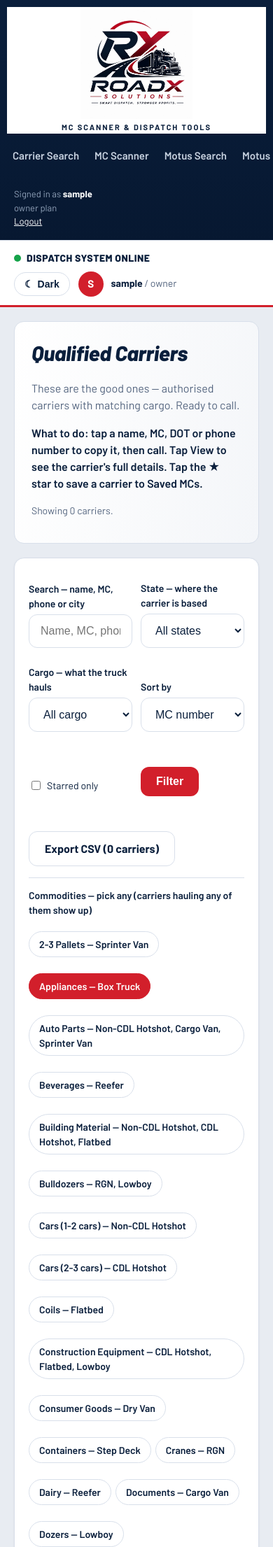
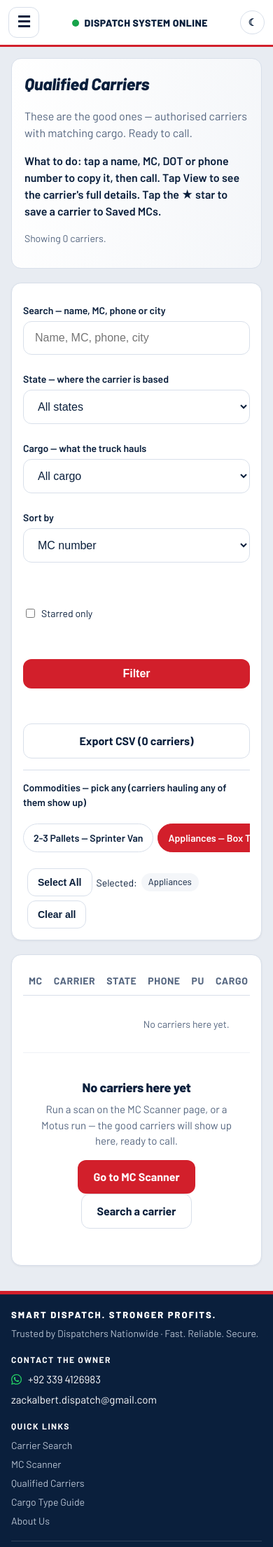
Before and after one commit to zackalbert12/roadxsolution-mcsearch, a Flask app: page /qualified?commodity=Appliances in a window 390 px wide. Shown: the top 2211 px of the page at 70% size. Run offline with Flask 3, Linux system fonts and the light colour scheme; the visitor is signed in with stand-in values (Sample User, id 1); tables that the repository leaves empty hold one stand-in row (values such as "Sample post").

Commit message:
Mobile-first responsive UI/UX
- Hamburger nav drawer (<=800px) replaces the logo + sideways-scroll
  top bar that ate ~600px of vertical space on phones
- Forms stack full-width with full-width buttons (<=480px); tap
  targets ~44px (small buttons, star, call select, chips, tabs)
- Commodity chips become a sideways-scrolling strip instead of a
  50-chip wall above the Qualified table
- Failed check (Error / Not Found) on mobile shows only the verdict
  band + a full-width Try again button; the empty detail card and
  'Not enough info' Expected Truck box are hidden (desktop unchanged)
- Tighter content/card padding, smaller headings, compact topbar
  (username + theme label hidden) on phones
- Mobile CSS block lives at the end of style.css so it wins the
  cascade over base rules

```diff
--- a/static/app.js
+++ b/static/app.js
@@ -59,6 +59,25 @@ async function copyPhone(btn) {
 /* Tap-to-copy + theme toggle, wired by delegation so buttons rendered
    anywhere (search results, qualified, saved, restarted) just work. */
 document.addEventListener('click', function (e) {
+  var navToggle = e.target.closest('.nav-toggle');
+  if (navToggle) {
+    var open = document.body.classList.toggle('nav-open');
+    navToggle.textContent = open ? '✕' : '☰';
+    navToggle.setAttribute('aria-label', open ? 'Close menu' : 'Open menu');
+    return;
+  }
+  if (e.target.closest('.nav-overlay')) {
+    document.body.classList.remove('nav-open');
+    var t = document.querySelector('.nav-toggle');
+    if (t) { t.textContent = '☰'; t.setAttribute('aria-label', 'Open menu'); }
+    return;
+  }
+  if (e.target.closest('.sidebar nav a')) {
+    document.body.classList.remove('nav-open');
+    var t2 = document.querySelector('.nav-toggle');
+    if (t2) { t2.textContent = '☰'; t2.setAttribute('aria-label', 'Open menu'); }
+    return;
+  }
   var themeBtn = e.target.closest('.theme-toggle');
   if (themeBtn) { toggleTheme(); return; }
   var copyBtn = e.target.closest('[data-copy]');
@@ -69,6 +88,15 @@ document.addEventListener('click', function (e) {
   if (reloadLink) { e.preventDefault(); location.reload(); }
 });
 
+/* Mobile nav drawer: Escape closes it. */
+document.addEventListener('keydown', function (e) {
+  if (e.key === 'Escape') {
+    document.body.classList.remove('nav-open');
+    var t = document.querySelector('.nav-toggle');
+    if (t) { t.textContent = '☰'; t.setAttribute('aria-label', 'Open menu'); }
+  }
+});
+
 /* Generic confirm: any <form data-confirm="..."> asks before submitting. */
 document.addEventListener('submit', function (e) {
   var form = e.target;
--- a/static/style.css
+++ b/static/style.css
@@ -359,17 +359,9 @@ input[type=date], select, textarea { padding: 14px 16px; font-size: 16px; }
 /* Example buttons under the search box */
 .example-row { display: flex; gap: 8px; flex-wrap: wrap; align-items: center; margin-top: 12px; }
 
-/* Mobile: sidebar becomes a top bar with a sideways-scrolling menu */
+/* Mobile: tighter page padding; the sidebar itself becomes a hamburger
+   drawer (see the drawer rules further down — "Mobile-first responsive"). */
 @media (max-width: 800px) {
-  .sidebar { position: static; width: 100%; border-right: none;
-    border-bottom: 1px solid var(--border); padding: 8px 0 0; }
-  .sidebar nav { display: flex; overflow-x: auto; padding: 4px 8px 8px; gap: 2px; }
-  .sidebar nav a { white-space: nowrap; border-left: none;
-    border-bottom: 3px solid transparent; padding: 8px 10px; }
-  .sidebar nav a.active { border-bottom-color: var(--brand); background: transparent; }
-  .nav-group { display: none; }
-  .brand { padding: 0; margin: 2px 10px 8px; }
-  .brand-logo { width: 160px; }
   .main { margin-left: 0; }
   .content { padding: 20px; }
   .topbar { padding: 12px 20px; }
@@ -509,3 +501,88 @@ input.input-narrow { width: 130px; padding: 6px; }
 .auth-wrap.wide { max-width: 1100px; }
 /* Scan progress bar starts empty; dashboard.js sets its width live */
 #bar { width: 0; }
+
+/* ---- Mobile-first responsive UI/UX 2026-11-22: the site must feel like
+   an app on a phone. Desktop (min-width 1024px) is untouched — every
+   rule below lives inside a max-width media query. ---- */
+/* Hamburger button (topbar) + drawer backdrop — hidden on desktop. */
+.nav-toggle { display: none; align-items: center; justify-content: center;
+  width: 44px; height: 44px; flex: none; background: var(--surface);
+  color: var(--text); border: 1px solid var(--border); border-radius: 12px;
+  font-size: 22px; font-weight: 700; cursor: pointer; }
+.nav-overlay { display: none; }
+/* Mobile error state: on a failed check the detail card shows only the
+   verdict + a Try again button — no empty fields, no Expected Truck box.
+   Desktop shows the full card as before. */
+.detail-retry-row { display: none; }
+
+@media (max-width: 800px) {
+  /* Hamburger drawer: the sidebar slides in from the left instead of
+     eating the top of every page with a logo + sideways-scrolling menu. */
+  .nav-toggle { display: inline-flex; }
+  .sidebar { position: fixed; left: 0; top: 0; bottom: 0; width: 280px;
+    max-width: 85vw; z-index: 100; padding: 14px 0; border-bottom: none;
+    transform: translateX(-105%); transition: transform .22s ease; }
+  body.nav-open .sidebar { transform: translateX(0); }
+  body.nav-open { overflow: hidden; }
+  body.nav-open .nav-overlay { display: block; position: fixed; inset: 0;
+    background: rgba(7, 20, 38, .55); z-index: 90; }
+  .sidebar nav { display: block; padding: 12px 0; overflow: visible; }
+  .sidebar nav a { white-space: normal; border-left: 4px solid transparent;
+    border-bottom: none; padding: 12px 20px; }
+  .sidebar nav a.active { border-bottom-color: transparent;
+    border-left-color: var(--brand); background: rgba(210,31,43,.28); }
+  .nav-group { display: block; }
+  .brand { padding: 0; margin: 2px 14px 10px; }
+  .brand-logo { width: 200px; }
+  /* Commodity chips: a sideways-scrolling strip instead of a 50-chip
+     wall that pushes the carrier table far down the page. */
+  .chip-select { flex-wrap: nowrap; overflow-x: auto; padding-bottom: 6px; }
+  .chip-check { flex: none; }
+  .chip-check span { white-space: nowrap; }
+  /* Failed check (Error / Not Found): hide the empty detail card and
+     show only the verdict + a full-width Try again button. */
+  .detail-error .detail-head,
+  .detail-error .insp-box,
+  .detail-error .copy-all-row,
+  .detail-error .detail-section,
+  .detail-error .detail-safer-link,
+  .detail-error .detail-matched { display: none; }
+  .detail-error .detail-retry-row { display: block; margin: 0 0 4px; }
+  .detail-error .detail-retry-row .btn { width: 100%; text-align: center; }
+}
+
+/* Phones (<=480px): tighter spacing, full-width forms, ~44px tap targets. */
+@media (max-width: 480px) {
+  .content { padding: 16px; }
+  h1 { font-size: 24px; }
+  .hero { padding: 18px; }
+  .card { padding: 16px; }
+  .detail-verdict { margin: -16px -16px 14px; padding: 14px 16px; font-size: 16px; }
+  .topbar { padding: 10px 12px; }
+  .topbar .who { display: none; }
+  .theme-toggle-label { display: none; }
+  .theme-toggle { padding: 8px 10px; }
+  /* Forms stack full-width so fields and buttons are thumb-friendly. */
+  .form-row > div { flex: 1 1 100%; min-width: 0; }
+  .fleet-row .fleet-box { flex: 1 1 100%; }
+  .form-row .btn { width: 100%; text-align: center; }
+  .stat { padding: 12px; }
+  .stat .value { font-size: 24px; }
+  th, td { padding: 10px 8px; font-size: 14px; }
+  .call-select { width: 100%; min-height: 40px; }
+  .star { font-size: 24px; padding: 6px 8px; }
+  .btn.small { padding: 11px 14px; }
+  .tabs button { padding: 12px 10px; }
+  .auth-wrap { margin: 24px 12px; }
+  .auth-card { padding: 24px 20px; }
+  .auth-logo { width: 140px; height: 140px; }
+  .search-hero { padding: 20px 16px; }
+  .search-hero h1 { font-size: 24px; }
+  .tabrow .btn { flex: 1; text-align: center; }
+  .pagination { flex-wrap: wrap; gap: 8px; }
+  .detail-head { flex-direction: column; }
+  .detail-head .expected-box { flex: 1 1 100%; width: 100%; }
+  .detail-head-main h2 { font-size: 22px; }
+  .chip-check span { padding: 9px 14px; }
+}
--- a/templates/base.html
+++ b/templates/base.html
@@ -52,8 +52,10 @@
     </form>
   </div>
 </aside>
+<div class="nav-overlay"></div>
 <div class="main">
   <div class="topbar">
+    <button class="nav-toggle" type="button" aria-label="Open menu">☰</button>
     <div><span class="dot"></span><span class="online">DISPATCH SYSTEM ONLINE</span></div>
     <div class="topbar-right">
       <button class="theme-toggle" type="button" title="Switch dark / light theme"><span class="theme-toggle-icon">☾</span> <span class="theme-toggle-label">Dark</span></button>
```
Also changed, not shown: templates/_search_body.html (+8 -4 lines).
